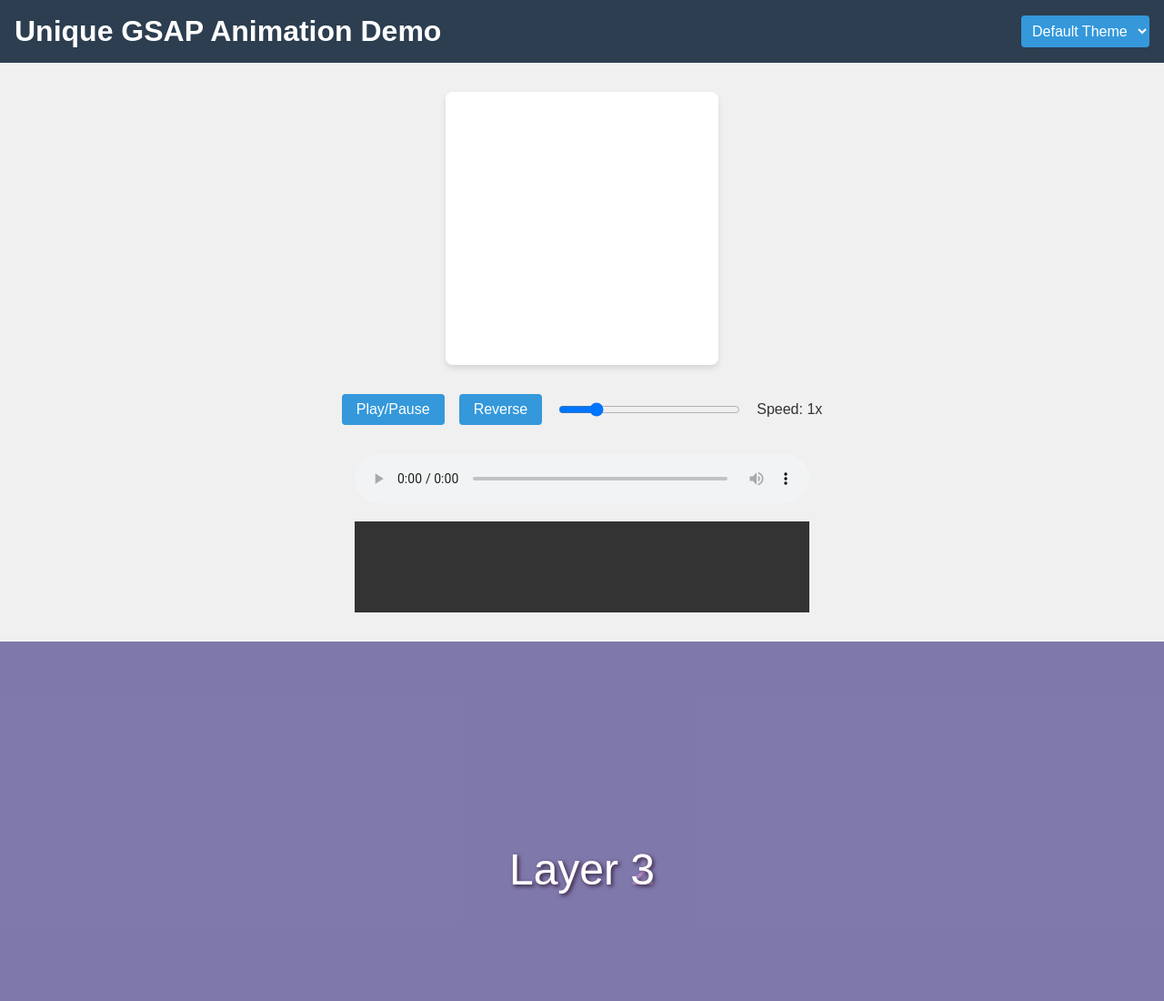
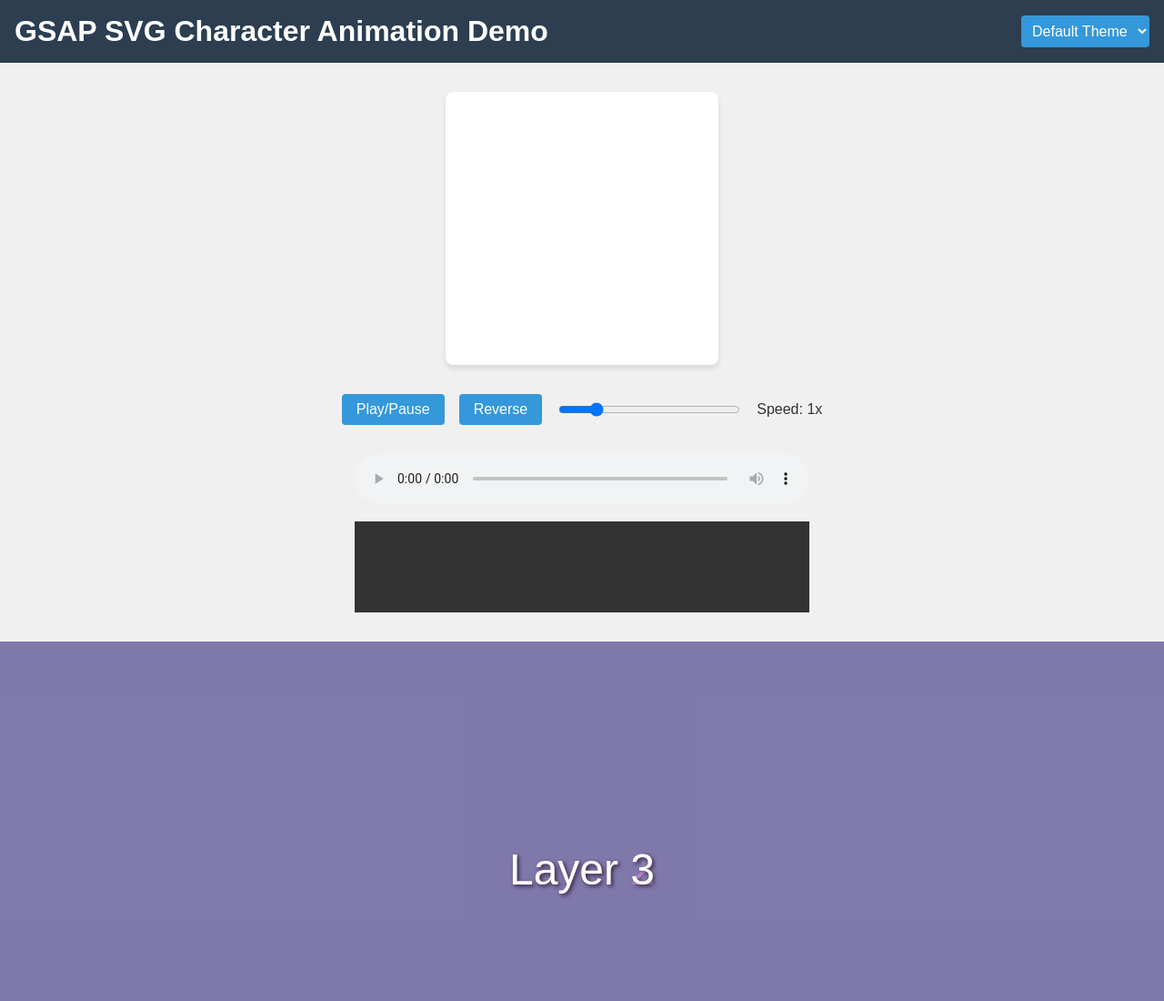
Before and after one commit to TMHSDigital/animation-demo-1, a plain HTML site: page index.html in a window 1280 px wide. Shown: the top 1100 px of the page at 91% size. Drawn offline with nearby package versions, Linux system fonts and the light colour scheme.

Commit message:
change title

```diff
--- a/index.html
+++ b/index.html
@@ -10,7 +10,7 @@
 </head>
 <body>
     <header>
-        <h1>Unique GSAP Animation Demo</h1>
+        <h1>GSAP SVG Character Animation Demo</h1>
         <select id="theme-switcher">
             <option value="default">Default Theme</option>
             <option value="dark">Dark Theme</option>
```
